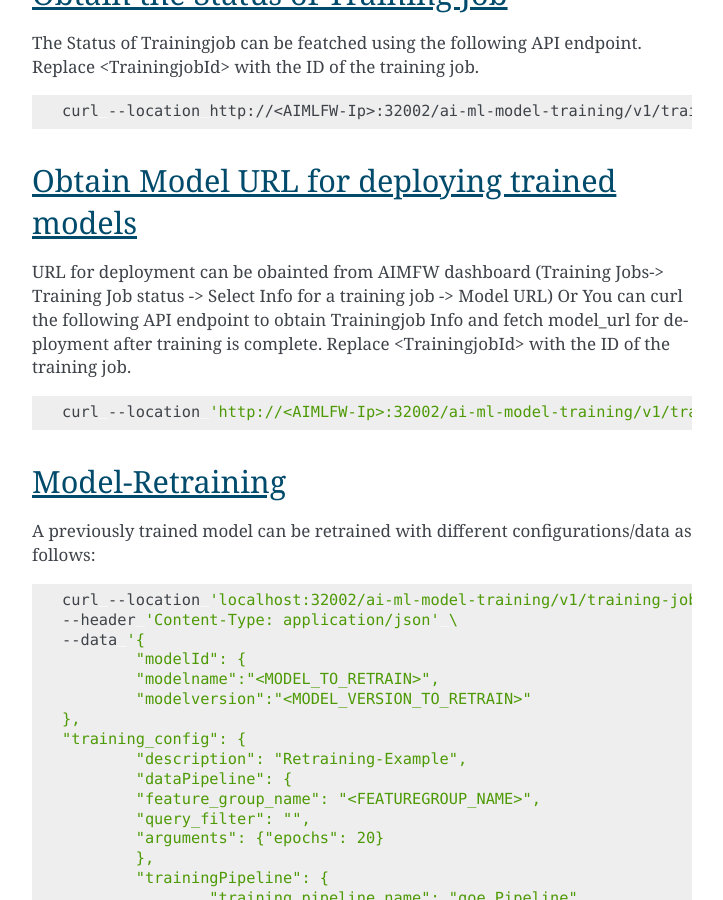
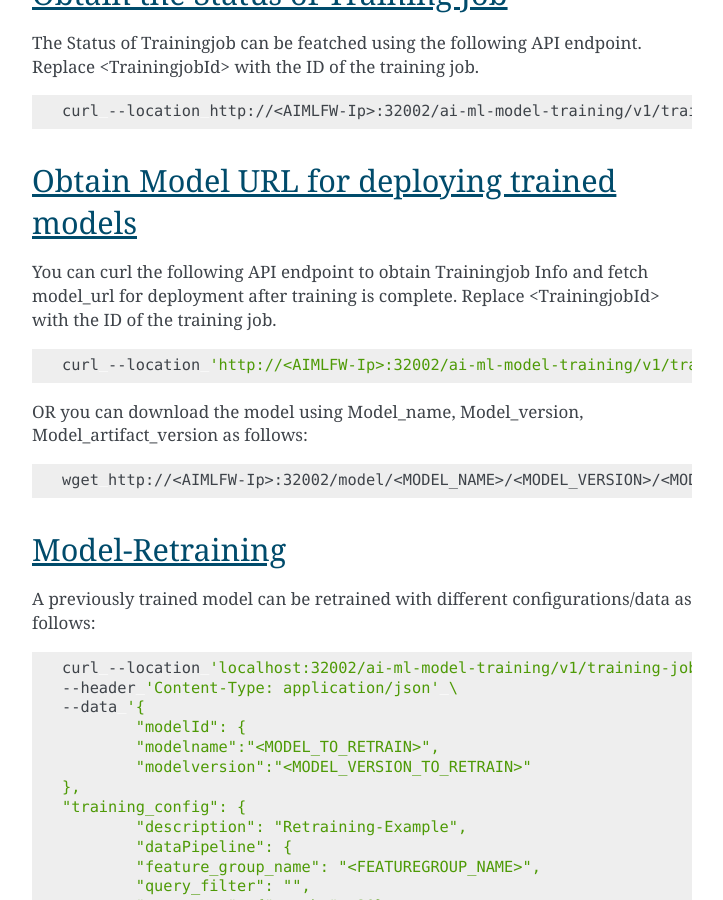
Before and after one commit to o-ran-sc/aiml-fw-aimlfw-dep, a Sphinx documentation site: the page built from docs/installation-guide.rst, in a window 1280 px wide and 900 px high, scrolled down 8797 px. Shown: the whole window, without its empty margins (388-1111 px from the left). Built offline with Sphinx 7.4.7, drawn with Linux system fonts in a browser that asks for light colours.

Commit message:
Updating Model-url in docs
Change-Id: I129f6e359da82a79a8adf83e093e3dded035616a
Signed-off-by: ashishj1729 <jain.ashish@samsung.com>
(cherry picked from commit 2ba19db24ab6018e5f2b86516a926fd919707397)

```diff
--- a/docs/installation-guide.rst
+++ b/docs/installation-guide.rst
@@ -480,12 +480,18 @@ The Status of Trainingjob can be featched using the following API endpoint. Repl
 Obtain Model URL for deploying trained models
 ---------------------------------------------
 
-URL for deployment can be obainted from AIMFW dashboard (Training Jobs-> Training Job status -> Select Info for a training job -> Model URL)
-Or You can curl the following API endpoint to obtain Trainingjob Info and fetch model_url for deployment after training is complete. Replace <TrainingjobId> with the ID of the training job.
+You can curl the following API endpoint to obtain Trainingjob Info and fetch model_url for deployment after training is complete. Replace <TrainingjobId> with the ID of the training job.
 
 .. code:: bash
 
     curl --location 'http://<AIMLFW-Ip>:32002/ai-ml-model-training/v1/training-jobs/<TrainingjobId>'
+
+OR you can download the model using Model_name, Model_version, Model_artifact_version as follows:
+
+.. code:: bash
+
+    wget http://<AIMLFW-Ip>:32002/model/<MODEL_NAME>/<MODEL_VERSION>/<MODEL_ARTIFACT_VERSION>/Model.zip
+
 
 Model-Retraining
 ----------------------------------------
```
